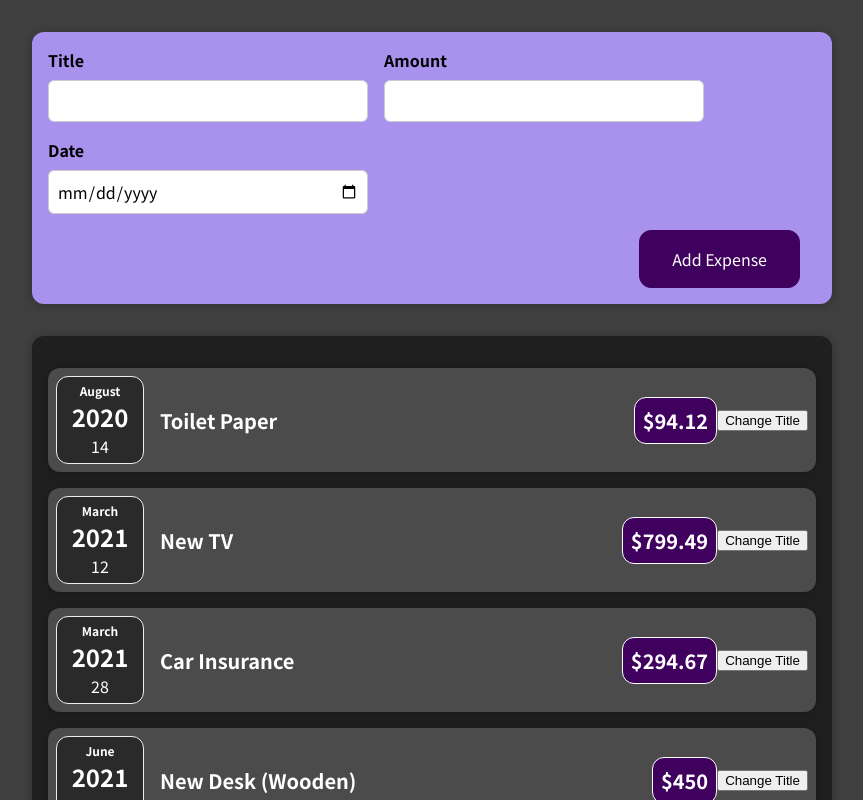
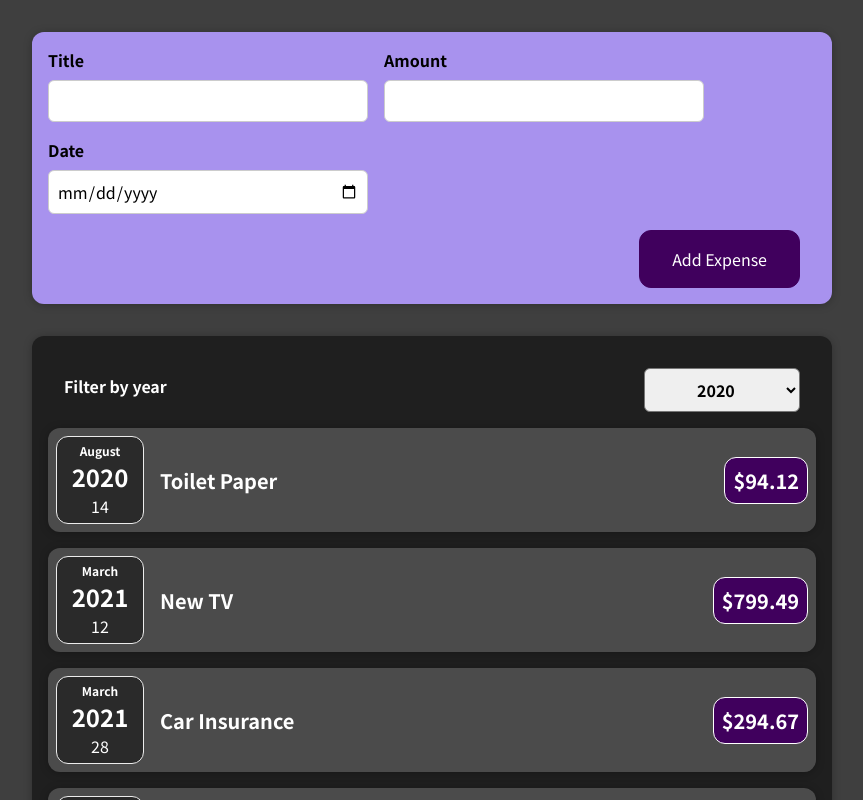
Before and after one commit to fakgbeng/03-learning-react-, a React (Create React App) app: page / in a window 1280 px wide. Shown: the top 800 px of the page, without its empty margins (208-1071 px from the left). Built offline with nearby package versions, Linux system fonts and the light colour scheme.

Commit message:
stateful list

```diff
--- a/src/App.js
+++ b/src/App.js
@@ -1,40 +1,43 @@
-import React from "react";
-import NewExpense from "./components/NewExpense/NewExpense";
-import Expenses from "./components/Expenses/Expenses";
+import React, { useState } from 'react';
+import NewExpense from './components/NewExpense/NewExpense';
+import Expenses from './components/Expenses/Expenses';
 
-const App = () => {
-  const expenses = [
+const DUMMY_EXPENSES = [
   {
-      id: "el",
-      title: "Toilet Paper",
+    id: 'el',
+    title: 'Toilet Paper',
     amount: 94.12,
     date: new Date(2020, 7, 14),
   },
   {
-      id: "e2",
-      title: "New TV",
+    id: 'e2',
+    title: 'New TV',
     amount: 799.49,
     date: new Date(2021, 2, 12),
   },
 
   {
-      id: "e3",
-      title: "Car Insurance",
+    id: 'e3',
+    title: 'Car Insurance',
     amount: 294.67,
     date: new Date(2021, 2, 28),
   },
 
   {
-      id: "e4",
-      title: "New Desk (Wooden)",
+    id: 'e4',
+    title: 'New Desk (Wooden)',
     amount: 450,
     date: new Date(2021, 5, 12),
   },
 ];
 
-  const addExpenseHandler = (expense) => {
-    console.log("In App.js");
-    console.log(expense);
+const App = () => {
+  const [expenses, setExpenses] = useState(DUMMY_EXPENSES);
+
+  const addExpenseHandler = expense => {
+    setExpenses(prevExpenses => {
+      return [expense, ...prevExpenses];
+    });
   };
 
   return (
--- a/src/components/Expenses/ExpenseItem.js
+++ b/src/components/Expenses/ExpenseItem.js
@@ -1,24 +1,19 @@
-import React, { useState } from "react";
+import React, { useState } from 'react';
 
-import ExpenseDate from "./ExpenseDate";
-import Card from "../UI/Card";
-import "./ExpenseItem.css";
+import ExpenseDate from './ExpenseDate';
+import Card from '../UI/Card';
+import './ExpenseItem.css';
 
-const ExpenseItem = (props) => {
+const ExpenseItem = props => {
   // function clickHandler() {}
-  const [title, setTitle] = useState(props.title);
-  console.log("ExpenseItem evaluated by React");
-  const clickHandler = () => {
-    setTitle("Updated!");
-  };
+
   return (
     <Card className="expense-item">
       <ExpenseDate date={props.date} />
       <div className="expense-item__description">
-        <h2>{title}</h2>
+        <h2>{props.title}</h2>
         <div className="expense-item__price">${props.amount}</div>
       </div>
-      <button onClick={clickHandler}>Change Title</button>
     </Card>
   );
 };
--- a/src/components/Expenses/Expenses.js
+++ b/src/components/Expenses/Expenses.js
@@ -1,30 +1,29 @@
-import ExpenseItem from "./ExpenseItem";
-import Card from "../UI/Card";
-import "./Expenses.css";
+import React, { useState } from 'react';
 
-const Expenses = (props) => {
+import ExpenseItem from './ExpenseItem';
+import Card from '../UI/Card';
+import './Expenses.css';
+import ExpensesFilter from './ExpensesFilter';
+const Expenses = props => {
+  const [filteredYear, setFilteredYear] = useState('2020');
+
+  const filterChangeHandler = selectedYear => {
+    setFilteredYear(selectedYear);
+  };
   return (
     <Card className="expenses">
-      <ExpenseItem
-        title={props.items[0].title}
-        amount={props.items[0].amount}
-        date={props.items[0].date}
+      <ExpensesFilter
+        selected={filteredYear}
+        onChangeFilter={filterChangeHandler}
       />
-      <ExpenseItem
-        title={props.items[1].title}
-        amount={props.items[1].amount}
-        date={props.items[1].date}
-      />
-      <ExpenseItem
-        title={props.items[2].title}
-        amount={props.items[2].amount}
-        date={props.items[2].date}
-      />
-      <ExpenseItem
-        title={props.items[3].title}
-        amount={props.items[3].amount}
-        date={props.items[3].date}
-      />
+      {props.items.map(expense => (
+        <ExpenseItem
+          key={expense.id}
+          title={expense.title}
+          amount={expense.amount}
+          date={expense.date}
+        />
+      ))}
     </Card>
   );
 };
--- /dev/null
+++ b/src/components/Expenses/ExpensesFilter.css
@@ -0,0 +1,24 @@
+.expenses-filter {
+  color: white;
+  padding: 0 1rem;
+}
+
+.expenses-filter__control {
+  display: flex;
+  width: 100%;
+  align-items: center;
+  justify-content: space-between;
+  margin: 1rem 0;
+}
+
+.expenses-filter label {
+  font-weight: bold;
+  margin-bottom: 0.5rem;
+}
+
+.expenses-filter select {
+  font: inherit;
+  padding: 0.5rem 3rem;
+  font-weight: bold;
+  border-radius: 6px;
+}
--- /dev/null
+++ b/src/components/Expenses/ExpensesFilter.js
@@ -0,0 +1,25 @@
+import React from 'react';
+
+import './ExpensesFilter.css';
+
+const ExpensesFilter = (props) => {
+  const dropdownChangeHandler = (event) => {
+    props.onChangeFilter(event.target.value);
+  };
+
+  return (
+    <div className='expenses-filter'>
+      <div className='expenses-filter__control'>
+        <label>Filter by year</label>
+        <select value={props.selected} onChange={dropdownChangeHandler}>
+          <option value='2022'>2022</option>
+          <option value='2021'>2021</option>
+          <option value='2020'>2020</option>
+          <option value='2019'>2019</option>
+        </select>
+      </div>
+    </div>
+  );
+};
+
+export default ExpensesFilter;
--- a/src/components/NewExpense/ExpenseForm.js
+++ b/src/components/NewExpense/ExpenseForm.js
@@ -1,17 +1,17 @@
-import React, { useState } from "react";
+import React, { useState } from 'react';
 
-import "./ExpenseForm.css";
+import './ExpenseForm.css';
 
-const ExpenseForm = (props) => {
-  const [enteredTitle, setEnteredTitle] = useState("");
-  const [enteredAmount, setEnteredAmount] = useState("");
-  const [enteredDate, setEnteredDate] = useState("");
+const ExpenseForm = props => {
+  const [enteredTitle, setEnteredTitle] = useState('');
+  const [enteredAmount, setEnteredAmount] = useState('');
+  const [enteredDate, setEnteredDate] = useState('');
   // const [userInput, setUserInput] = useState({
   //   enteredTitle: "",
   //   enteredAmount: "",
   //   enteredDate: "",
   // });
-  const titleChangeHandler = (event) => {
+  const titleChangeHandler = event => {
     setEnteredTitle(event.target.value);
     // setUserInput({
     //   ...userInput,
@@ -21,14 +21,14 @@ const ExpenseForm = (props) => {
     //   return { ...prevState, enteredTitle: event.target.value };
     // });
   };
-  const amountChangeHandler = (event) => {
+  const amountChangeHandler = event => {
     setEnteredAmount(event.target.value);
     // setUserInput({
     //   ...userInput,
     //   enteredAmount: event.target.value,
     // });
   };
-  const dateChangeHandler = (event) => {
+  const dateChangeHandler = event => {
     setEnteredDate(event.target.value);
     // setUserInput({
     //   ...userInput,
@@ -36,7 +36,7 @@ const ExpenseForm = (props) => {
     // });
     // console.log("Date changed!");
   };
-  const submithandler = (event) => {
+  const submitHandler = event => {
     event.preventDefault();
 
     const expenseData = {
@@ -46,12 +46,12 @@ const ExpenseForm = (props) => {
     };
     console.log(expenseData);
     props.onSaveExpenseData(expenseData);
-    setEnteredTitle("");
-    setEnteredAmount("");
-    setEnteredDate("");
+    setEnteredTitle('');
+    setEnteredAmount('');
+    setEnteredDate('');
   };
   return (
-    <form onSubmit={submithandler}>
+    <form onSubmit={submitHandler}>
       <div className="new-expense__controls">
         <div className="new-expense__control">
           <label>Title</label>
```
Also changed, not shown: src/components/NewExpense/NewExpense.js (+5 -5 lines), 1 other file (tests, documents, lock files or other folders). Lines whose indentation alone changed are shown as unchanged.
